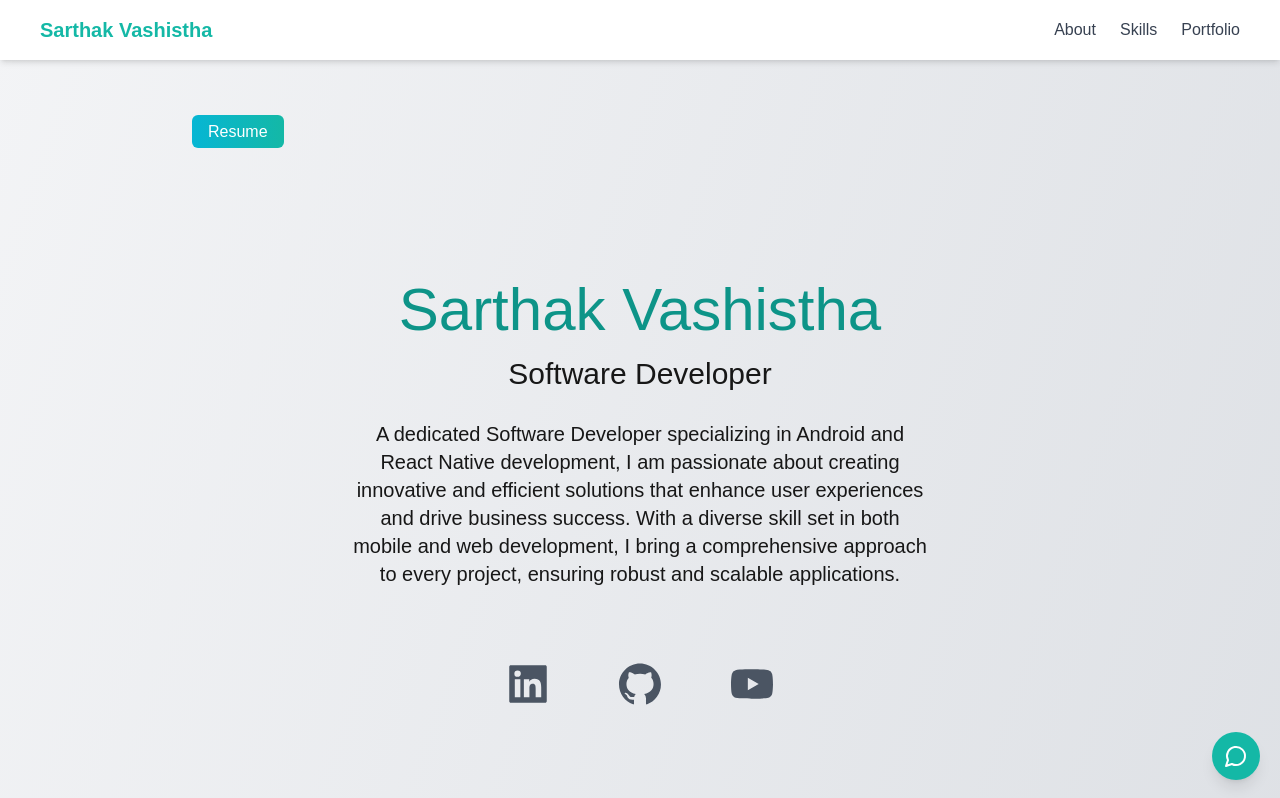
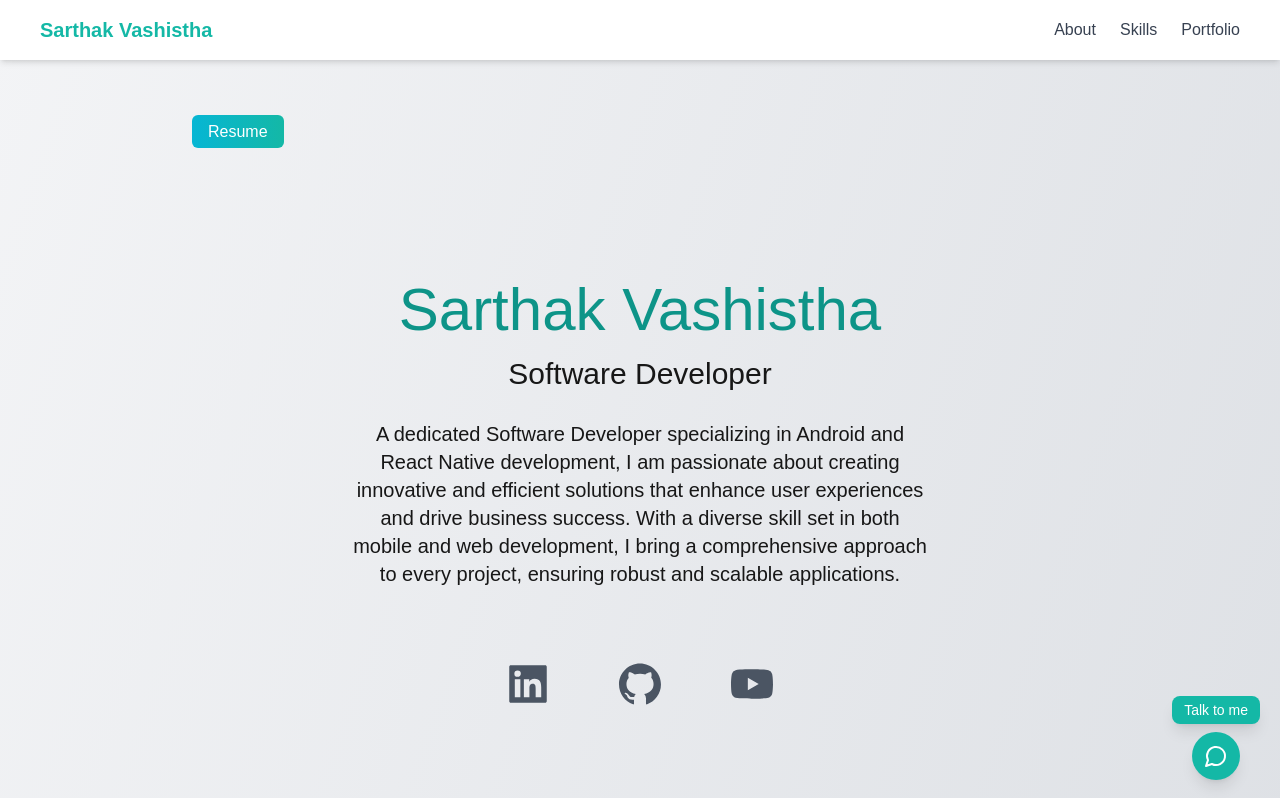
Before and after one commit to Insitium/sarthak-portfolio, a Next.js app: page / in a window 1280 px wide. Shown: the top 798 px of the page. Built offline with nearby package versions, Linux system fonts and the light colour scheme.

Commit message:
added talk to me text

```diff
--- a/src/components/Chatbot.js
+++ b/src/components/Chatbot.js
@@ -64,14 +64,22 @@ export default function Chatbot() {
 
   return (
     <>
-      {/* Floating Chat Icon */}
+      {/* Floating Chat Icon with "Talk to me" */}
       {!open && (
-        <button
-          onClick={() => setOpen(true)}
-          className="fixed bottom-5 right-5 bg-teal-500 text-white p-3 rounded-full shadow-lg hover:bg-teal-600 transition"
-        >
-          <MessageCircle size={24} />
-        </button>
+        <div className="fixed bottom-5 right-5 flex flex-col items-center">
+          {/* Text above the icon */}
+          <div className="mb-2 bg-teal-500 text-white text-sm px-3 py-1 rounded-lg shadow-lg">
+            Talk to me
+          </div>
+
+          {/* Chat Icon */}
+          <button
+            onClick={() => setOpen(true)}
+            className="bg-teal-500 text-white p-3 rounded-full shadow-lg hover:bg-teal-600 transition"
+          >
+            <MessageCircle size={24} />
+          </button>
+        </div>
       )}
 
       {/* Chatbox */}
```
